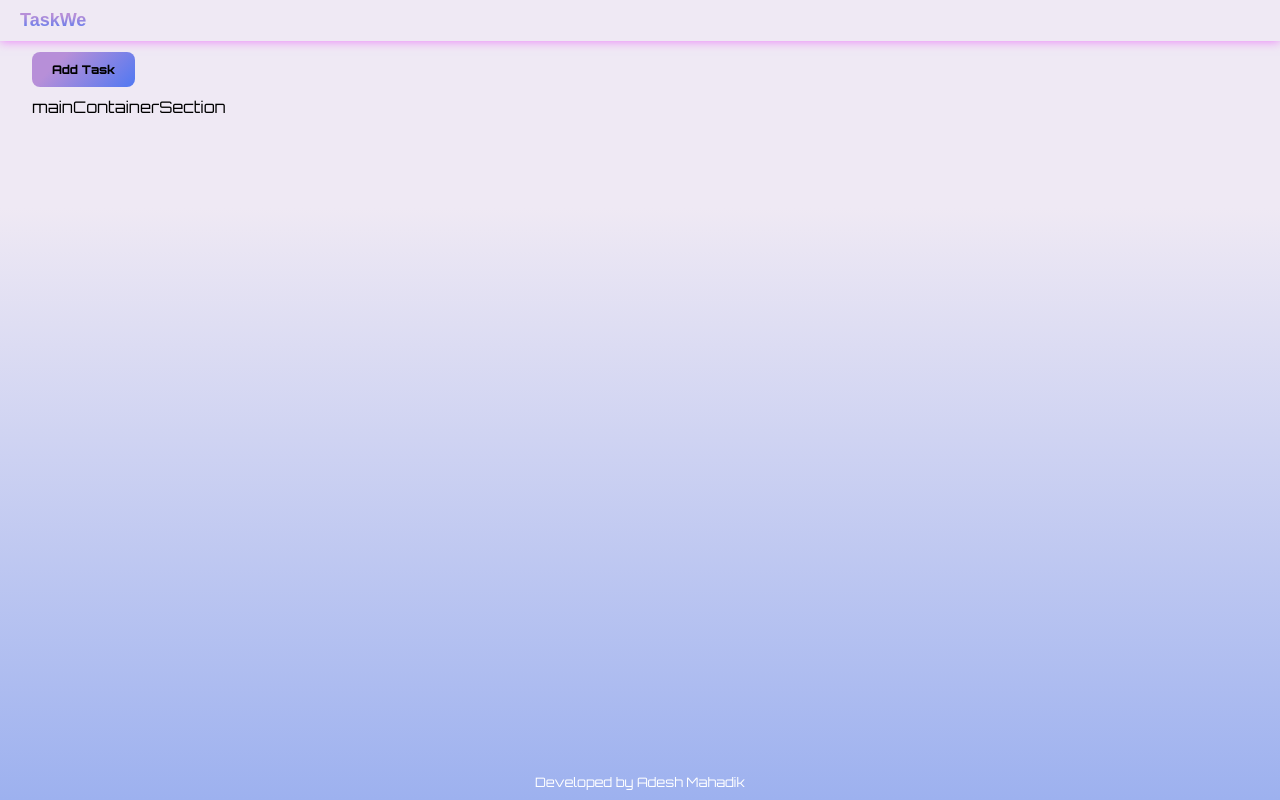
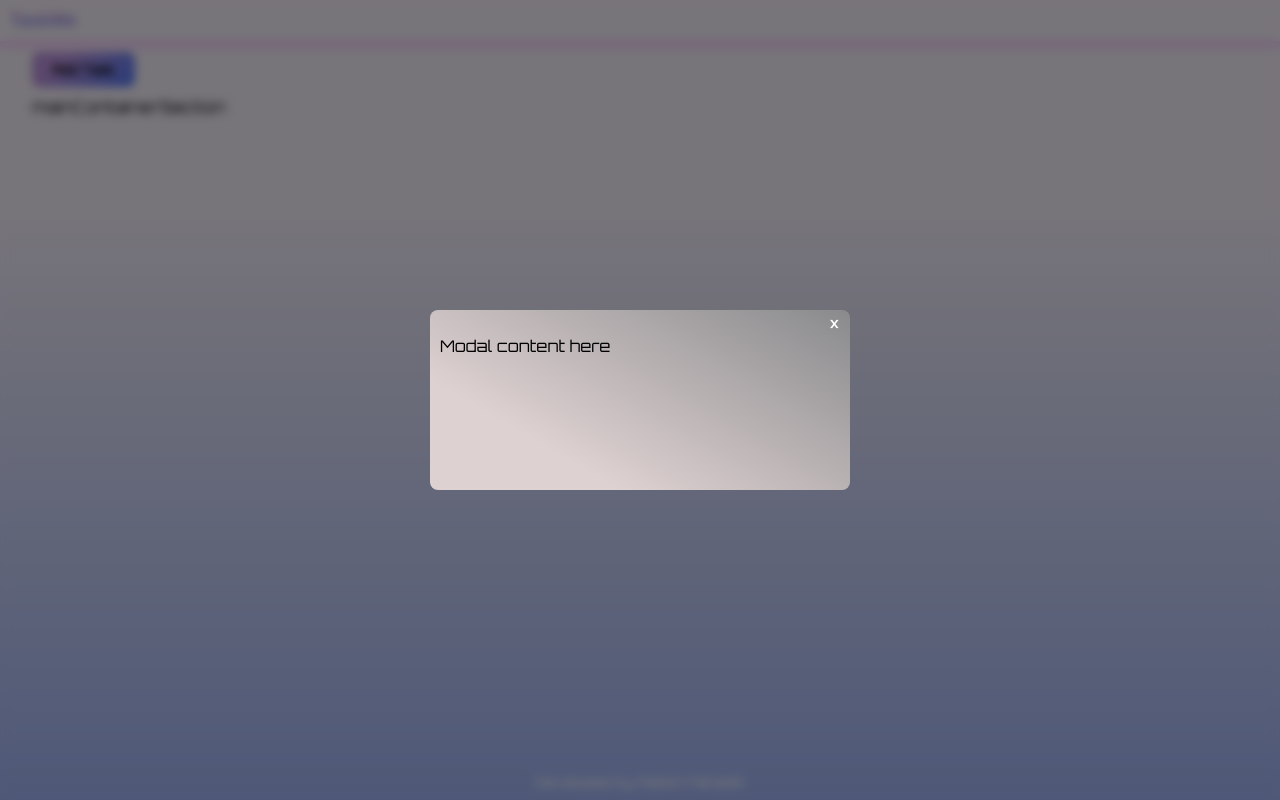
Before and after one commit to Adeshmahadik/task_management_app, a React (Create React App) app: page / in a window 1280 px wide. Both pictures are taken after a click on the button "Add Task". Built offline with nearby package versions, Linux system fonts and the light colour scheme; a web font is replaced by a local one.

Commit message:
update modal section

```diff
--- a/src/Components/Button/index.jsx
+++ b/src/Components/Button/index.jsx
@@ -1,9 +1,11 @@
 import React from 'react'
 
-const index = () => {
+const ButttonComponent = ({text, handleClick}) => {
   return (
-    <div>index</div>
+    <button onClick={handleClick} type="button" className='AddTaskBtn'>
+    {text}
+   </button>
   )
 }
 
-export default index
+export default ButttonComponent
--- a/src/Components/Layout/style.css
+++ b/src/Components/Layout/style.css
@@ -5,7 +5,6 @@
     font-weight: 200;
     background-color: #5078f2;
     background-image: linear-gradient(0deg, #9db1ef 0%, #efe9f4 74%);
-
 }
 
 @keyframes lightFlow {
@@ -33,18 +32,19 @@
     left: 0;
     right: 0;
     bottom: 0;
-    z-index: -1; /* Place the pseudo-element behind the content */
+    z-index: -1;
     animation: lightFlow 9s infinite;
 }
 
 .header {
     position: fixed;
+    z-index: 1;
     top: 0;
     left: 0;
     right: 0;
     background-color: transparent;
     color: #333;
-    padding: 10px 20px;
+    padding: 10px;
     text-align: center;
     font-family: 'Protest Revolution', sans-serif;
 }
@@ -59,14 +59,13 @@
     font-size: large;
 }
 
-
 .main {
     padding: 20px;
 }
 
 .main .children {
-    top:20px;
-    position: relative
+    top: 20px;
+    position: relative;
 }
 
 .footer {
@@ -80,3 +79,14 @@
     font-size: small;
     text-align: center;
 }
+
+/* Responsive Styles */
+@media (max-width: 768px) {
+    .header {
+        padding: 5px;
+    }
+
+    .footer {
+        padding: 5px;
+    }
+}
--- a/src/Pages/MainPage.css
+++ b/src/Pages/MainPage.css
@@ -1,4 +1,3 @@
-/* @import url('https://fonts.googleapis.com/css2?family=Orbitron:wght@100;200;300;400;500;600;700;800;900&family=Protest+Revolution&family=Raleway:wght@100&display=swap'); */
 
 .MainPage {
     padding: 12px;
@@ -23,3 +22,60 @@
     background: linear-gradient(315deg, #b78fd8 0%, #5078f2 74%);
     color: #efe9f4; /* Fix color property */
 }
+/* //modal conatiner */
+
+.modal-container {
+    position: fixed;
+    overflow: hidden;
+    top: 0;
+    left: 0;
+    right: 0;
+    bottom: 0;
+    width: 100%;
+    height: 100%;
+    background: rgba(0, 0, 0, 0.5); /* Semi-transparent black background */
+    display: flex;
+    justify-content: center;
+    align-items: center;
+    z-index: 2;
+  }
+  @keyframes slideIn {
+    from {
+      transform: translateY(-100%);
+    }
+    to {
+      transform: translateY(0);
+    }
+  }
+  .modal-content {
+    position: relative;
+    background: linear-gradient(210deg, #898a8c 0%, #ded1d1 74%);
+    padding: 10px;
+    min-height: 10rem;
+    height: max-content;
+    width: max-content;
+    min-width: 15rem;
+    border-radius: 8px;
+    animation: slideIn 1s ease-out;
+  }
+
+  @media only screen and (min-width : 420px) {
+  .modal-content {
+    min-width: 25rem;
+  }
+
+  }
+
+  .close {
+    position: absolute;
+    top: 0px;
+    right: 10px;
+    cursor: pointer;
+    font-size: 20px;
+    color: white;
+  }
+
+  /* Optional: Add backdrop filter for a blur effect */
+  .modal-container {
+    backdrop-filter: blur(5px);
+  }
--- a/src/Pages/MainPage.jsx
+++ b/src/Pages/MainPage.jsx
@@ -1,19 +1,28 @@
-import React from 'react';
-import "./MainPage.css"
+import React, { useState } from 'react';
+import "./MainPage.css";
+import ButttonComponent from '../Components/Button';
 
 const MainPage = () => {
+  const [showModal, setShowModal] = useState(false);
+
   return (
     <div className='MainPage flex-col start-center'>
-        <div>
-           <button type="button" className='AddTaskBtn'>
-            Add Task
-           </button>
+      <div>
+        <ButttonComponent text="Add Task" handleClick={() => setShowModal(!showModal)} />
+      </div>
+      <div>
+        mainContainerSection
+      </div>
+      {showModal &&
+        <div className="modal-container">
+          <div className="modal-content">
+            <span className="close" onClick={() => setShowModal(!showModal)}>&times;</span>
+            <p>Modal content here</p>
+          </div>
         </div>
-        <div>
-            mainContainerSection
-        </div>
+      }
     </div>
-  )
+  );
 }
 
-export default MainPage
+export default MainPage;
--- a/src/index.css
+++ b/src/index.css
@@ -1,6 +1,7 @@
 @import url('https://fonts.googleapis.com/css2?family=Orbitron:wght@100;200;300;400;500;600;700;800;900&family=Protest+Revolution&family=Roboto+Slab&display=swap');
 
 body {
+  overflow-x: hidden;
   margin: 0;
   font-family: 'Orbitron', 'Protest Revolution', 'Roboto+Slab', sans-serif;
   -webkit-font-smoothing: antialiased;
```
Lines whose indentation alone changed are shown as unchanged.
